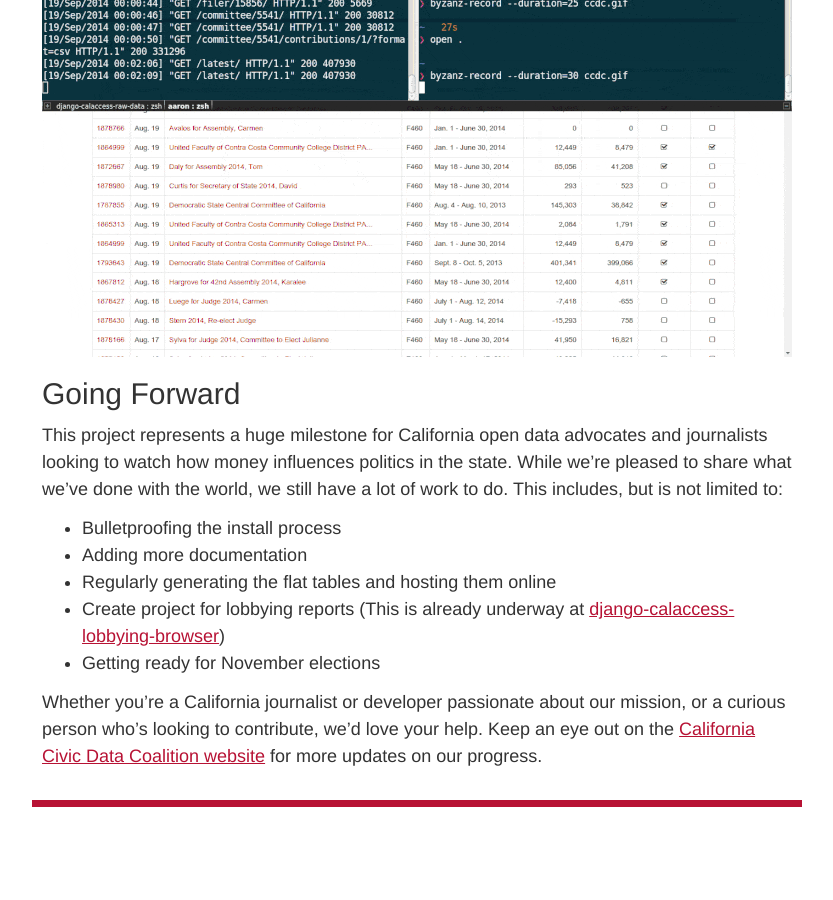
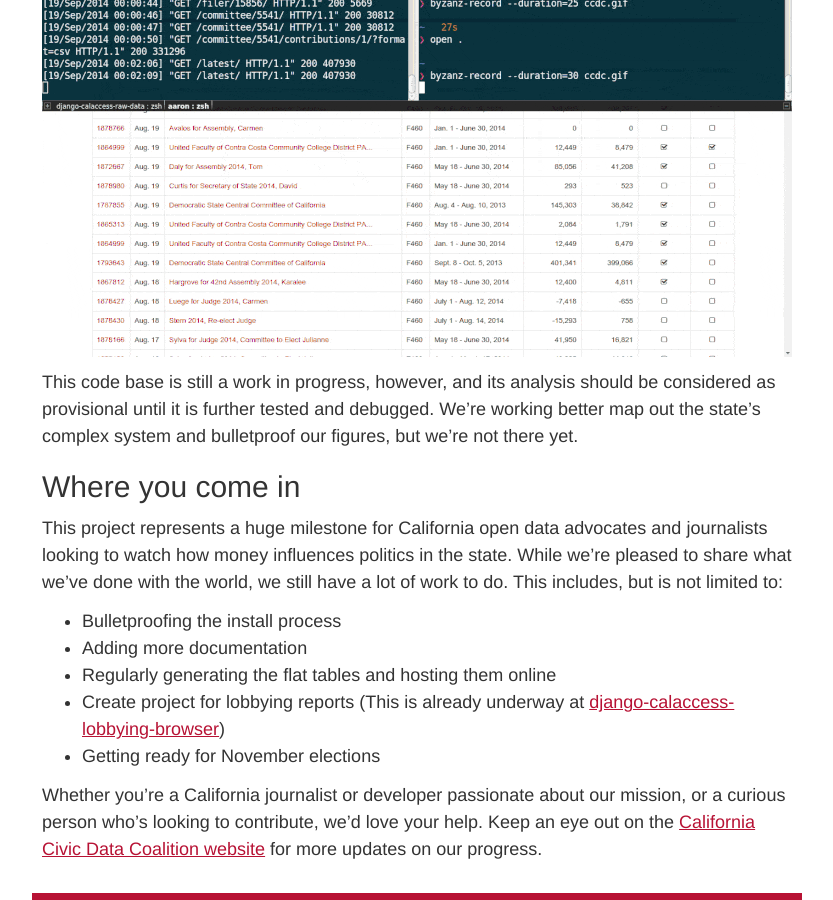
Before and after one commit to palewire/californiacivicdata.org, a Jekyll site: the page built from _posts/2014-09-24-calaccess-code-convening.markdown, in a window 1280 px wide and 900 px high, scrolled down 3562 px. Shown: the whole window, without its empty margins (223-1056 px from the left). Built offline with Jekyll 4.4.1, drawn with Linux system fonts in a browser that asks for light colours; before the commit the page ends 4369 px from its top, so only the background shows below that.

Commit message:
Updated 2014-09-24-calaccess-code-convening.markdown

```diff
--- a/_posts/2014-09-24-calaccess-code-convening.markdown
+++ b/_posts/2014-09-24-calaccess-code-convening.markdown
@@ -106,9 +106,9 @@ The campaign browser now provides a simple interface to look up individual filer
 
 ![How the calaccess campaign browser interface works](/img/ccdc-example.gif)
 
+This code base is still a work in progress, however, and its analysis should be considered as provisional until it is further tested and debugged. We're working better map out the state's complex system and bulletproof our figures, but we're not there yet.
 
-
-## Going Forward
+## Where you come in
 
 This project represents a huge milestone for California open data advocates and journalists looking to watch how money influences politics in the state. While we're pleased to share what we've done with the world, we still have a lot of work to do. This includes, but is not limited to:
 
```
